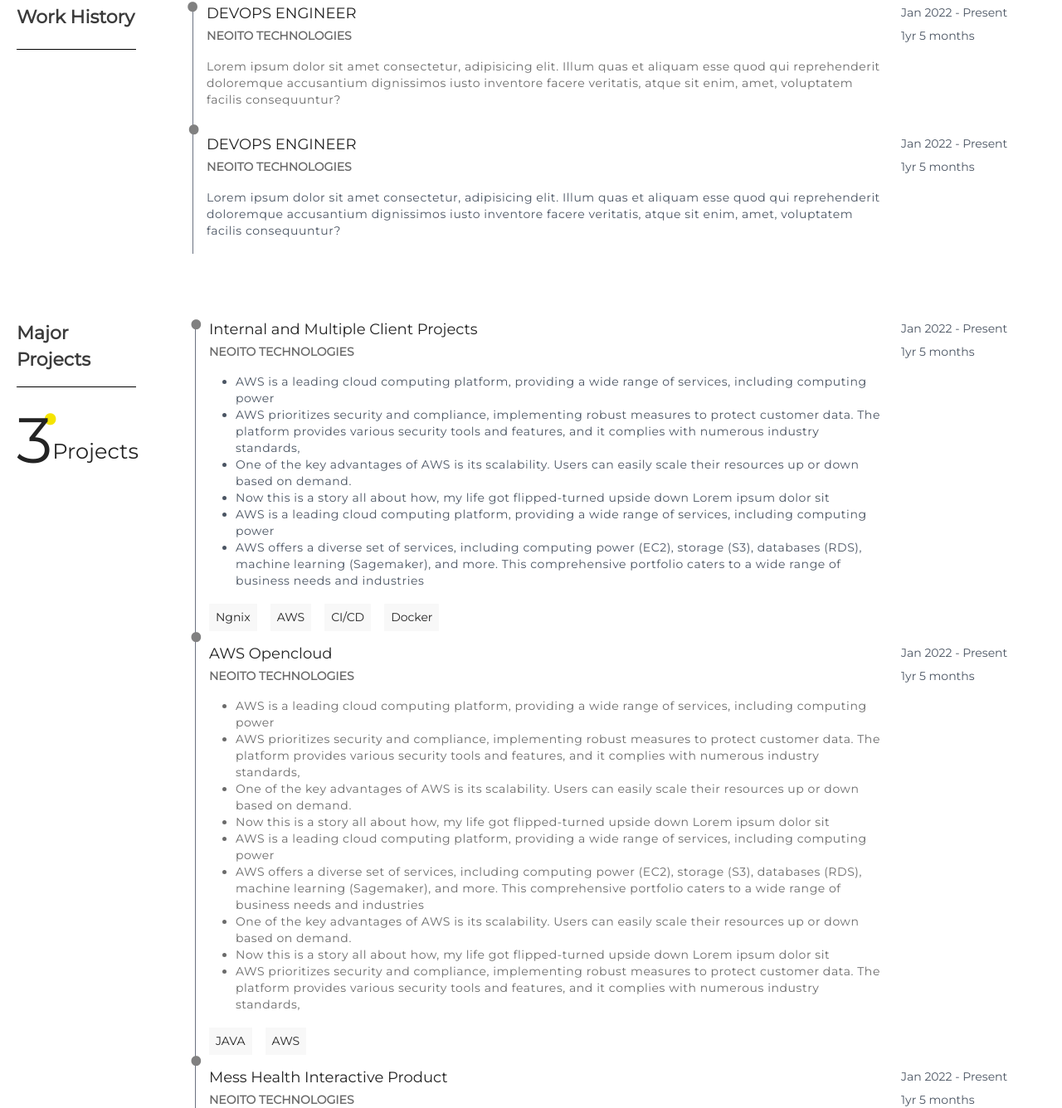
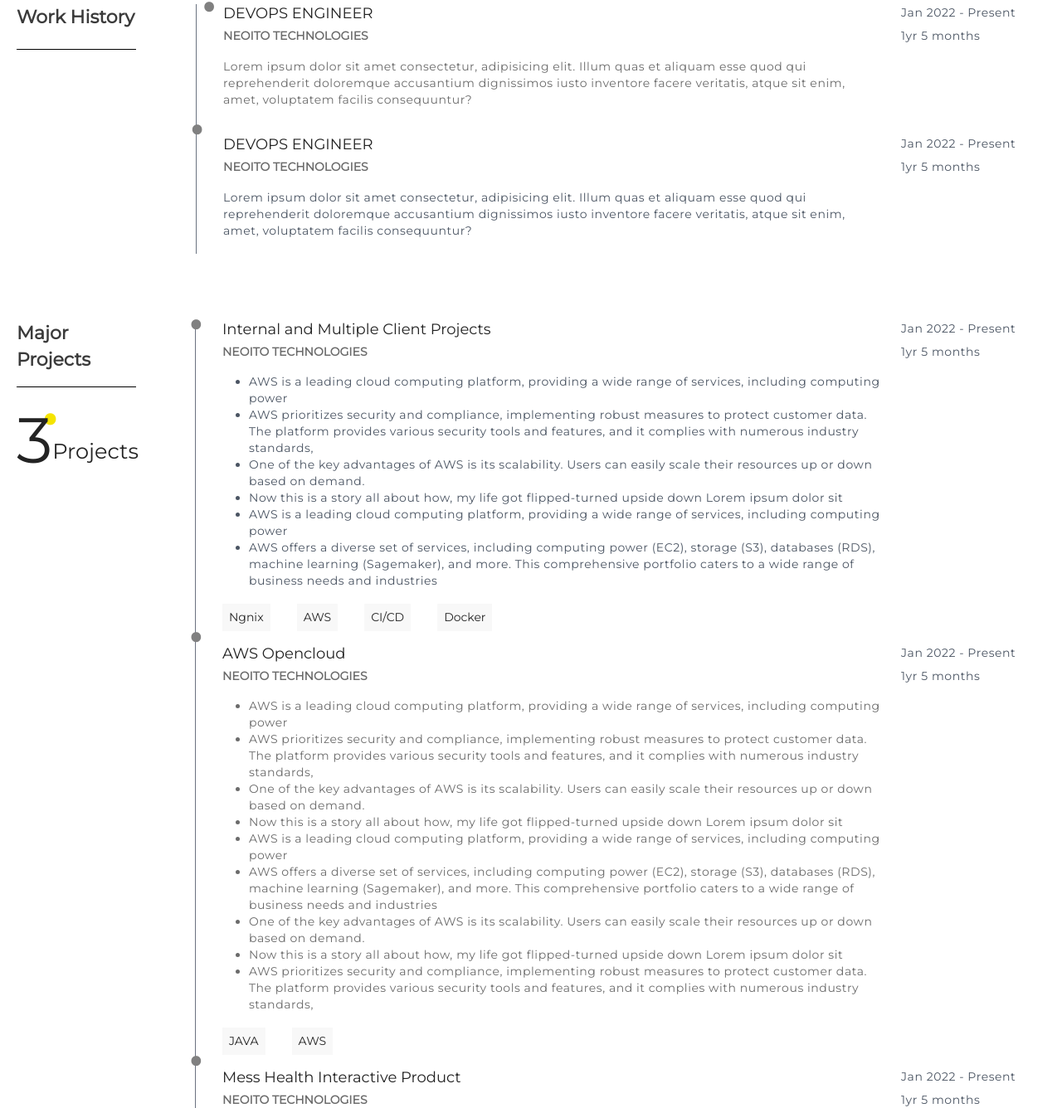
Before and after one commit to Y0UNGNE0/ClientPORTFOLIO, a plain HTML site: page index.html in a window 1280 px wide. Shown: the part 1464-2800 px from the top of the page at 83% size. Drawn offline with nearby package versions, Linux system fonts and the light colour scheme.

Commit message:
Update index.html

```diff
--- a/index.html
+++ b/index.html
@@ -48,7 +48,7 @@
         <div class="col-8">
             <!-- Table  -->
             <div>
-                <table class="w-full text-sm text-left rtl:text-right">
+                <table class="w-full text-left rtl:text-right">
                     <thead class="text-base border-b border-gray-900">
                         <tr>
                             <th scope="col" class="px-6 py-3">Skills</th>
@@ -115,7 +115,7 @@
     </section>
 
     <section class="rowSection gap-12 ">
-        <div style="flex: 1" class="mr-5">
+        <div style="flex: 1" class="mr-6">
             <!-- Vetted skills with table -->
 
 
@@ -137,7 +137,7 @@
                 <div class="flex flex-row justify-between ">
 
 
-                    <div class="  pl-4 dot-div-work">
+                    <div class="  pl-8 dot-div-work">
                         <p class="summary-title">DEVOPS ENGINEER</p>
                         <p class="summary-text  pbFor-4  dot-div-work3">
                             NEOITO TECHNOLOGIES
@@ -154,8 +154,8 @@
                     <div class="ml-6">
                         <div>
                             <div class="w-36">
-                                <p class="text-gray-600 text-sm">Jan 2022 - Present</p>
-                                <p class="text-gray-600 text-sm pt-2">1yr 5 months</p>
+                                <p class="text-gray-600 summary-per">Jan 2022 - Present</p>
+                                <p class="text-gray-600 summary-per pt-2">1yr 5 months</p>
                             </div>
                         </div>
                     </div>
@@ -165,7 +165,7 @@
                 <div class="flex flex-row justify-between mt-4 ">
                     <div>
                         <div>
-                            <div class="  pl-4">
+                            <div class="  pl-8">
                                 <p class="summary-title">DEVOPS ENGINEER</p>
                                 <p class="summary-text pbFor-4 ">
                                     NEOITO TECHNOLOGIES
@@ -182,8 +182,8 @@
                     <div class="ml-6">
                         <div>
                             <div class="w-36">
-                                <p class="text-gray-600 text-sm">Jan 2022 - Present</p>
-                                <p class="text-gray-600 text-sm pt-2">1yr 5 months</p>
+                                <p class="text-gray-600 summary-per">Jan 2022 - Present</p>
+                                <p class="text-gray-600 summary-per pt-2">1yr 5 months</p>
                             </div>
                         </div>
                     </div>
@@ -214,7 +214,7 @@
                 <div class="flex flex-row justify-between ">
                     <div class="">
                         <div>
-                            <div class="  pl-4 dot-div-proj">
+                            <div class="  pl-8 dot-div-proj">
                                 <p class="dot-div-proj2 summary-title">
                                     Internal and Multiple Client Projects
                                 </p>
@@ -257,22 +257,22 @@
                             </div>
 
                             <div class="flex flex-row justify-items-start   ">
-                                <div class="pl-4">
+                                <div class="pl-8">
                                     <button type="button" class="summary-button">
                                         Ngnix
                                     </button>
                                 </div>
-                                <div class="pl-4">
+                                <div class="pl-8">
                                     <button type="button" class="  summary-button">
                                         AWS
                                     </button>
                                 </div>
-                                <div class="pl-4">
+                                <div class="pl-8">
                                     <button type="button" class="  summary-button">
                                         CI/CD
                                     </button>
                                 </div>
-                                <div class="pl-4">
+                                <div class="pl-8">
                                     <button type="button" class="  summary-button">
                                         Docker
                                     </button>
@@ -283,8 +283,8 @@
                     <div class="ml-6">
                         <div>
                             <div class="w-36">
-                                <p class="text-gray-600 text-sm">Jan 2022 - Present</p>
-                                <p class="text-gray-600 text-sm pt-2">1yr 5 months</p>
+                                <p class="text-gray-600 summary-per">Jan 2022 - Present</p>
+                                <p class="text-gray-600 summary-per pt-2">1yr 5 months</p>
                             </div>
                         </div>
                     </div>
@@ -293,7 +293,7 @@
                 <div class="flex flex-row justify-between mt-4">
                     <div>
                         <div>
-                            <div class="  pl-4 dot-div-proj3">
+                            <div class="  pl-8 dot-div-proj3">
                                 <p class="summary-title dot-div-proj4">AWS Opencloud</p>
                                 <p class="summary-text pbFor-4 ">
                                     NEOITO TECHNOLOGIES
@@ -349,12 +349,12 @@
                             </div>
 
                             <div class="flex flex-row justify-items-start   ">
-                                <div class="pl-4">
+                                <div class="pl-8">
                                     <button type="button" class="  summary-button">
                                         JAVA
                                     </button>
                                 </div>
-                                <div class="pl-4">
+                                <div class="pl-8">
                                     <button type="button" class="  summary-button">
                                         AWS
                                     </button>
@@ -365,8 +365,8 @@
                     <div class="ml-6">
                         <div>
                             <div class="w-36">
-                                <p class="text-gray-600 text-sm">Jan 2022 - Present</p>
-                                <p class="text-gray-600 text-sm pt-2">1yr 5 months</p>
+                                <p class="text-gray-600 summary-per">Jan 2022 - Present</p>
+                                <p class="text-gray-600 summary-per pt-2">1yr 5 months</p>
                             </div>
                         </div>
                     </div>
@@ -376,7 +376,7 @@
                 <div class="flex flex-row justify-between mt-4">
                     <div>
                         <div>
-                            <div class="  pl-4 dot-div-proj3">
+                            <div class="  pl-8 dot-div-proj3">
                                 <p class="summary-title dot-div-proj4"> Mess Health Interactive Product</p>
                                 <p class="summary-text pbFor-4 ">
                                     NEOITO TECHNOLOGIES
@@ -410,17 +410,17 @@
                             </div>
 
                             <div class="flex flex-row justify-items-start   ">
-                                <div class="pl-4">
+                                <div class="pl-8">
                                     <button type="button" class="  summary-button">
                                         Java
                                     </button>
                                 </div>
-                                <div class="pl-4">
+                                <div class="pl-8">
                                     <button type="button" class="  summary-button">
                                         Python
                                     </button>
                                 </div>
-                                <div class="pl-4">
+                                <div class="pl-8">
                                     <button type="button" class="  summary-button">
                                         CI/CD
                                     </button>
@@ -431,8 +431,8 @@
                     <div class="ml-6">
                         <div>
                             <div class="w-36">
-                                <p class="text-gray-600 text-sm">Jan 2022 - Present</p>
-                                <p class="text-gray-600 text-sm pt-2">1yr 5 months</p>
+                                <p class="text-gray-600 summary-per">Jan 2022 - Present</p>
+                                <p class="text-gray-600 summary-per pt-2">1yr 5 months</p>
                             </div>
                         </div>
                     </div>
@@ -463,12 +463,12 @@
                 <div class="dot-div-edu">
                     <div class="border-t border-gray-500 w-80 pt-4 dot-div-edu">
                         <p class="text-xl pb-4 ">Bachelor Of Technologies</p>
-                        <p class="text-sm text-gray-600">
+                        <p class="summary-per text-gray-600">
                             GOVT.MODEL ENGINEERING
                         </p>
                     </div>
                     <div class="w-48 pt-2">
-                        <p class="text-sm text-gray-600 ">College (2017)</p>
+                        <p class="summary-per text-gray-600 ">College (2017)</p>
                     </div>
                 </div>
             </div>
```
